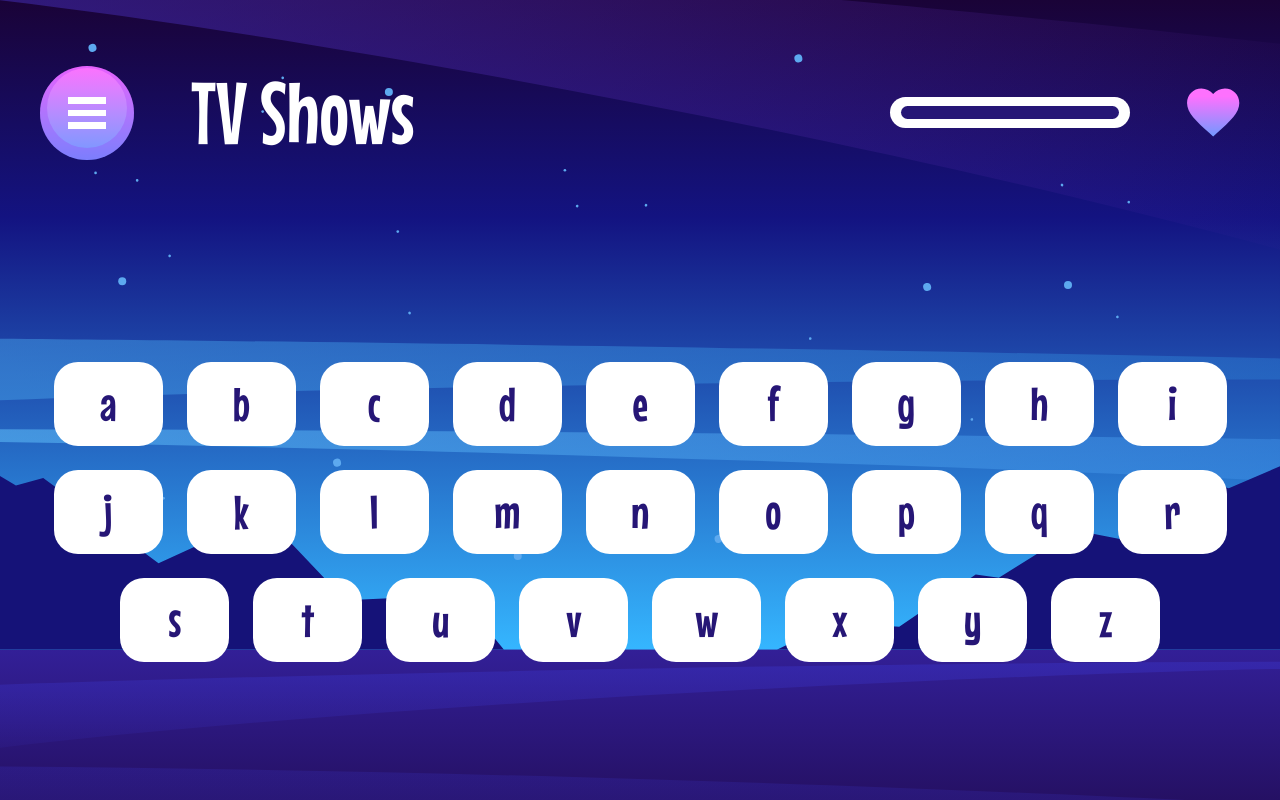
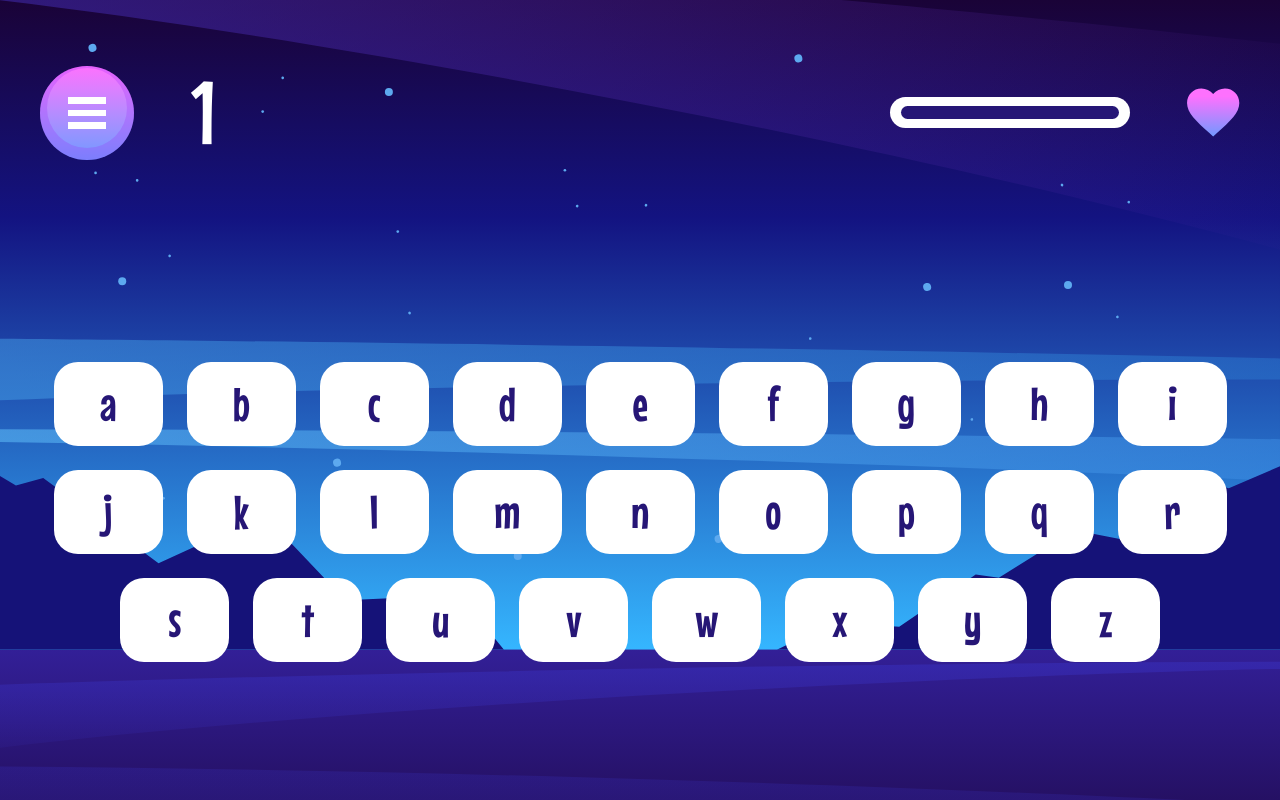
Before and after one commit to LukaTypeScripter/hungmen, an Angular app: page /play/1 in a window 1280 px wide. Built offline with nearby package versions, Linux system fonts and the light colour scheme.

Commit message:
feat:added category key

```diff
--- a/src/app/play-page/answer/answer.component.ts
+++ b/src/app/play-page/answer/answer.component.ts
@@ -34,10 +34,10 @@ export class AnswerComponent implements OnDestroy {
 
   initializeDisplayedLetters(): void {
     this.displayedLetters.clear();
-    this.word?.toLowerCase().split('').filter(char => char !== ' ').forEach(char => {
-      this.displayedLetters.set(char, false);
+    this.word?.toLowerCase().split('').forEach((char, index) => {
+        this.displayedLetters.set(char, index === 0);
     });
-  }
+}
 
   revealLetter(selectedLetter: string): void {
     let iscorrect = false
--- a/src/app/play-page/play-header/play-header.component.html
+++ b/src/app/play-page/play-header/play-header.component.html
@@ -3,7 +3,7 @@
             <button (click)="openPopup.emit(true)">
                 <img src="/assets/images/icon-menu.svg" alt="menu">
             </button>
-            <p>TV Shows</p>
+            <p>{{categoryKey()}}</p>
         </div>
         <div class="header__heart">
             <div class="header__heart-progress">
--- a/src/app/play-page/play-header/play-header.component.ts
+++ b/src/app/play-page/play-header/play-header.component.ts
@@ -1,5 +1,6 @@
 import { Component, EventEmitter, OnInit, Output, effect, inject } from '@angular/core';
 import { GameService } from '../../../services/game.service';
+import { HttpService } from '../../../services/http.service';
 
 @Component({
   selector: 'app-play-header',
@@ -10,8 +11,9 @@ import { GameService } from '../../../services/game.service';
 })
 export class PlayHeaderComponent{
   private gameService = inject(GameService)
+  private http = inject(HttpService)
   @Output() openPopup = new EventEmitter()
   public procent = this.gameService.health
-
+  categoryKey = this.http.categoryKey
 
 }
--- a/src/app/play-page/play-page.component.ts
+++ b/src/app/play-page/play-page.component.ts
@@ -61,7 +61,9 @@ export class PlayPageComponent extends unsub implements OnInit,OnDestroy {
   }
 
   override ngOnDestroy(): void {
-    localStorage.removeItem('randomName');
+    if (typeof localStorage !== 'undefined') {
+      localStorage.removeItem('randomName');
+    }
     this.onGetCategory()
     this.gameService.health.set(6)
   }
--- a/src/services/http.service.ts
+++ b/src/services/http.service.ts
@@ -8,7 +8,7 @@ import { Categories, CategoryArr } from '../models/category.interface';
 })
 export class HttpService {
   private http = inject(HttpClient)
-
+  categoryKey = signal('')
   getData(): Observable<Categories> {
     const url = '/assets/json/data.json';
     return this.http.get<{ categories: Categories }>(url).pipe(
@@ -23,6 +23,7 @@ export class HttpService {
   }
 
   onChooseCategory(categoryKey: keyof Categories): Observable<CategoryArr> {
+    this.categoryKey.set(categoryKey)
     return this.getData().pipe(
       map(res => res[categoryKey] || []),
       catchError(error => {
```
